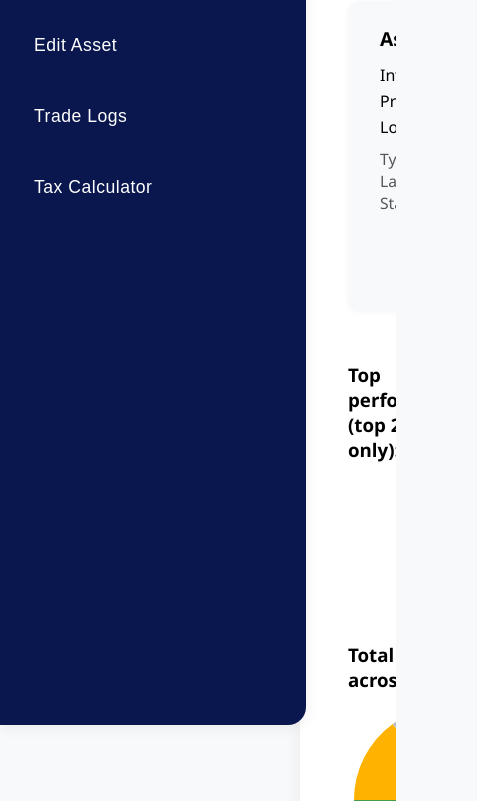
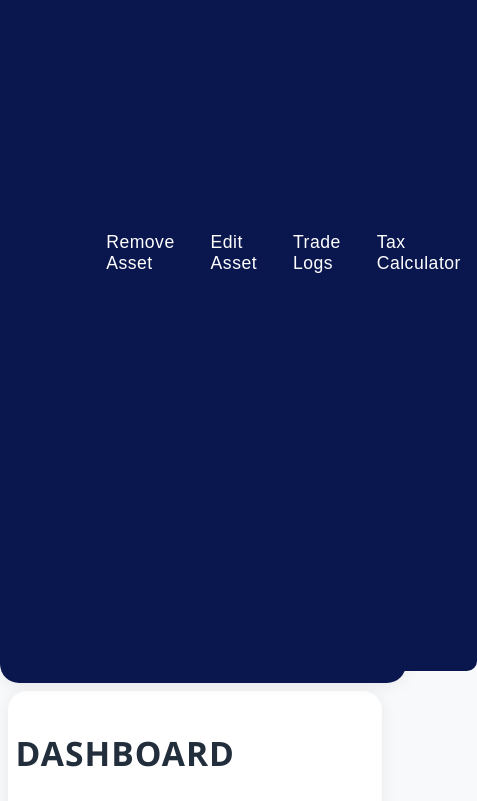
Before and after one commit to RakshithaPedduri5/VISIONX, a plain HTML site: page index.html in a window 390 px wide. Shown: the part 169-970 px from the top of the page, 477 px wide, since content can reach past the window. Drawn offline with Linux system fonts and the light colour scheme; files that its build step writes are made by us from their sources.

Commit message:
Add files via upload

```diff
--- a/styles.css
+++ b/styles.css
@@ -98,26 +98,29 @@ body {
 /* Only one .main-content rule, margin-left matches sidebar width */
 .main-content {
     flex: 1;
-    margin: 24px 24px 24px 300px; /* 270px sidebar + 30px gap */
+    margin: 2vw 2vw 2vw 19vw; /* Responsive left margin */
     background: #fff;
-    border-radius: 18px;
+    border-radius: 1.2em;
     box-shadow: 0 2px 16px rgba(0,0,0,0.07);
-    padding: 40px 48px;
+    padding: 2.5vw 3vw;
     overflow-y: auto;
     min-width: 0;
+    max-width: 90vw;
 }
 .sidebar {
-    width: 270px;
+    width: 17vw;
+    min-width: 200px;
+    max-width: 320px;
     background: #0a174e;
     color: #fff;
-    border-radius: 0 18px 18px 0;
+    border-radius: 0 1.2em 1.2em 0;
     margin: 0;
     box-shadow: 0 2px 16px rgba(0,0,0,0.07);
-    padding: 32px 18px 18px 18px;
+    padding: 2vw 1.2vw 1.2vw 1.2vw;
     display: flex;
     flex-direction: column;
     align-items: stretch;
-    gap: 18px;
+    gap: 1.2vw;
     min-height: 100vh;
     height: 100vh;
     position: fixed;
@@ -125,6 +128,27 @@ body {
     top: 0;
     bottom: 0;
     z-index: 1;
+}
+@media (max-width: 900px) {
+  .container {
+    flex-direction: column;
+  }
+  .sidebar {
+    position: relative;
+    width: 100vw;
+    min-width: unset;
+    max-width: unset;
+    height: auto;
+    border-radius: 0 0 1.2em 1.2em;
+    flex-direction: row;
+    gap: 1vw;
+    padding: 1vw 2vw;
+  }
+  .main-content {
+    margin: 2vw;
+    max-width: 98vw;
+    padding: 3vw 2vw;
+  }
 }
 .sidebar .dropdown-btn,
 .sidebar .sidebar-action {
```
